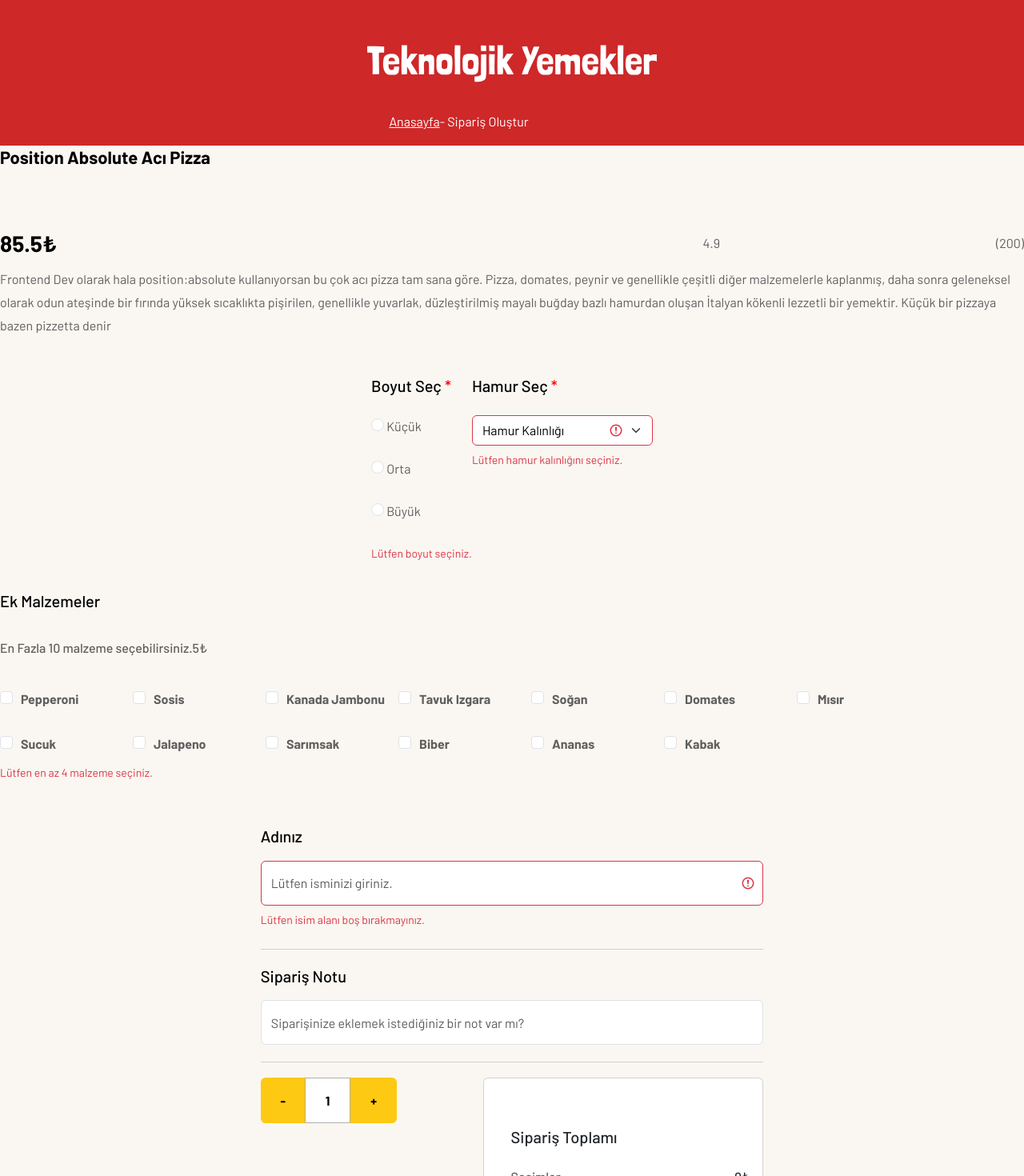
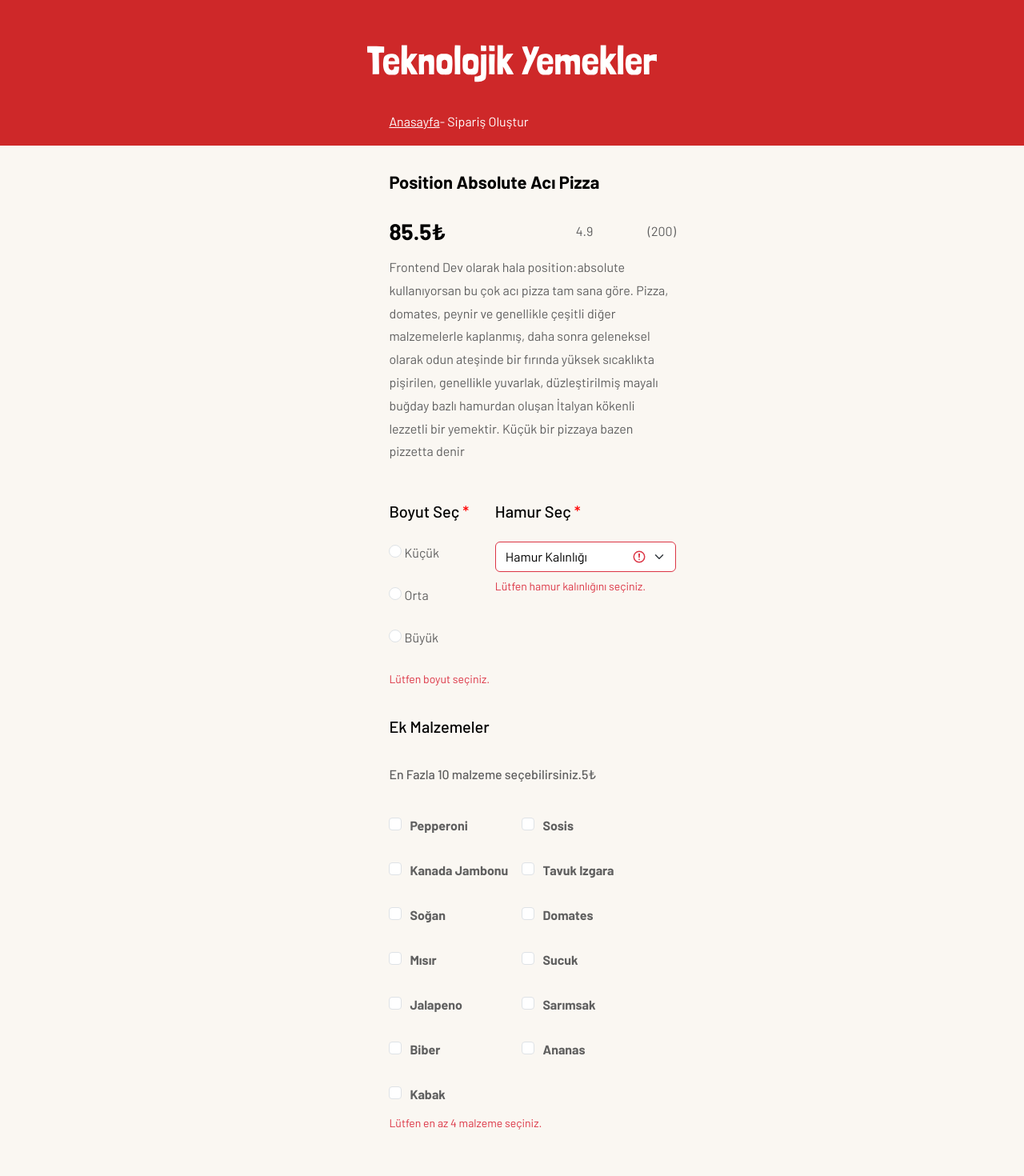
Before and after one commit to TolunayYilmaz/PizzaProject, a React (Vite) app: page /mainmenu in a window 1280 px wide. Shown: the top 1470 px of the page at 80% size. Built offline with nearby package versions, Linux system fonts and the light colour scheme; a web font is replaced by a local one.

Commit message:
Updated HomePage_V4

```diff
--- a/src/components/HomePage/HomeMenu.css
+++ b/src/components/HomePage/HomeMenu.css
@@ -1,25 +1,29 @@
 @import "tailwindcss";
 
-.mainMenu {
-  margin: 0px;
+.homeMainMenu {
+
   display: flex;
   justify-content: center;
   align-items: center;
   width: 100%;
   background-color: #faf7f2;
+  font-size: 16px;
+  line-height: 28.8px;
+  font-weight: 400;
+  display: flex;
+  flex: 1;
+  justify-content: space-between;
+  flex-direction: column;
 }
 .menuUp {
   width: 1072px;
   height: auto;
-
   display: flex;
   justify-items: center;
   margin-bottom: 1%;
   margin-top: 1%;
 }
-.menuHead {
 
-}
 .order1 {
   background-image: url("../../assets/images/iteration-2-images/cta/kart-1.png");
 }
@@ -32,6 +36,7 @@
 .menuIcons {
   margin-top: 10px;
   width: 57%;
+
 }
 
 .menuDown{
--- a/src/components/HomePage/HomeMenu.jsx
+++ b/src/components/HomePage/HomeMenu.jsx
@@ -13,8 +13,6 @@
   CardBody,
   CardTitle,
   Card,
-  CardSubtitle,
-  Button,
   CardText,
 } from "reactstrap";
 function HomeMenu() {
@@ -59,7 +57,7 @@
     },
   ];
   return (
-    <div className="mainMenu">
+    <div className="homeMainMenu">
       <div className="menuUp">
         <div className="mx-auto grid max-w-2xl grid-cols-1 items-center gap-x-3 gap-y-2 px-0 py-24 sm:px-0 sm:py-32 lg:max-w-7xl lg:grid-cols-2 lg:px-8">
           <div className="order1 rounded-lg bg-gray-100 w-[530px] h-[449px]"></div>
--- a/src/components/HomePage/HomeMenuHead.jsx
+++ b/src/components/HomePage/HomeMenuHead.jsx
@@ -35,7 +35,7 @@
   ];
 
   return (
-    <div className="py-24 sm:py-32 flex justify-center">
+    <div className="py-24 sm:py-32 flex justify-center bg-white">
     <div className="mx-auto max-w-7xl px-6 lg:px-8">
       <div className="grid max-w-lg grid-cols-3 sm:grid-cols-3 md:grid-cols-3 lg:grid-cols-6 items-center justify-center gap-x-8 gap-y-10 sm:gap-x-10 lg:mx-0 lg:max-w-none text-center">
         {menus.map((item, index) => (
--- a/src/components/MainMenuPage/MainMenu.css
+++ b/src/components/MainMenuPage/MainMenu.css
@@ -46,7 +46,7 @@
     line-height: 28.8px;
     font-weight: 400;
     display: flex;
-    flex: 2;
+    flex: 1;
     margin-left: 38%;
     margin-right: 34%;
     justify-content: space-between;
@@ -117,6 +117,7 @@
     justify-content: space-between;
 
 
+
 }
 .cardDesign{
     display: flex;
@@ -149,7 +150,7 @@
 
 }
 .resultButton{
-    width: 170px;
+    width: 30%;
     height: 57px;
 
 }
--- a/src/components/MainMenuPage/Order/Order.jsx
+++ b/src/components/MainMenuPage/Order/Order.jsx
@@ -1,6 +1,6 @@
 function Order({order}) {
   return (
-    <div className="order" style={{ color: "#5F5F5F" }}>
+    <div className="order" style={{ color: "#5F5F5F"}}>
       <p style={{ fontWeight: "600", color: "black", fontSize: "22px" }}>
         {order.name}
       </p>
--- a/src/components/MainMenuPage/OrderFinish/OrderFinish.jsx
+++ b/src/components/MainMenuPage/OrderFinish/OrderFinish.jsx
@@ -5,7 +5,6 @@
     CardBody,
     CardTitle,
     CardSubtitle,
-    Label,
     FormGroup,
     Input,
     FormFeedback
--- a/src/reset.css
+++ b/src/reset.css
@@ -17,6 +17,7 @@
     display: flex;
     flex-direction: column;
     width: 100%;
+    background-color: #faf7f2;
 
 
 }
```
